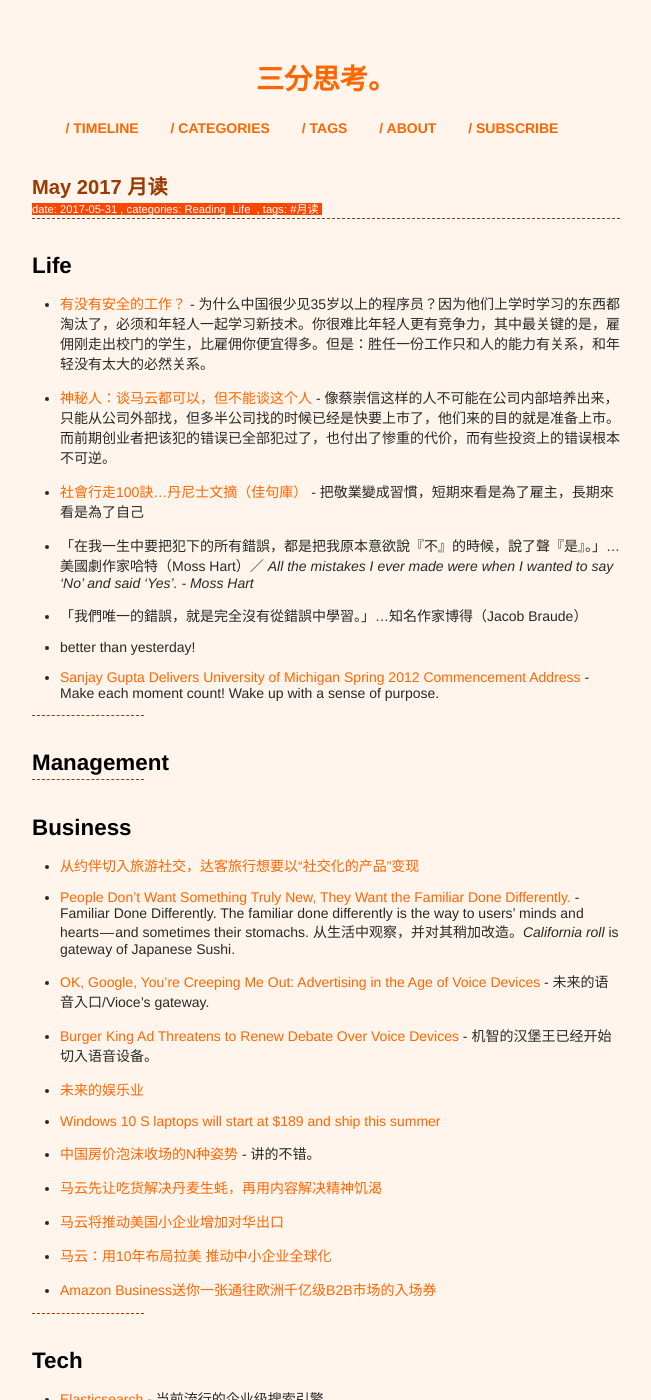
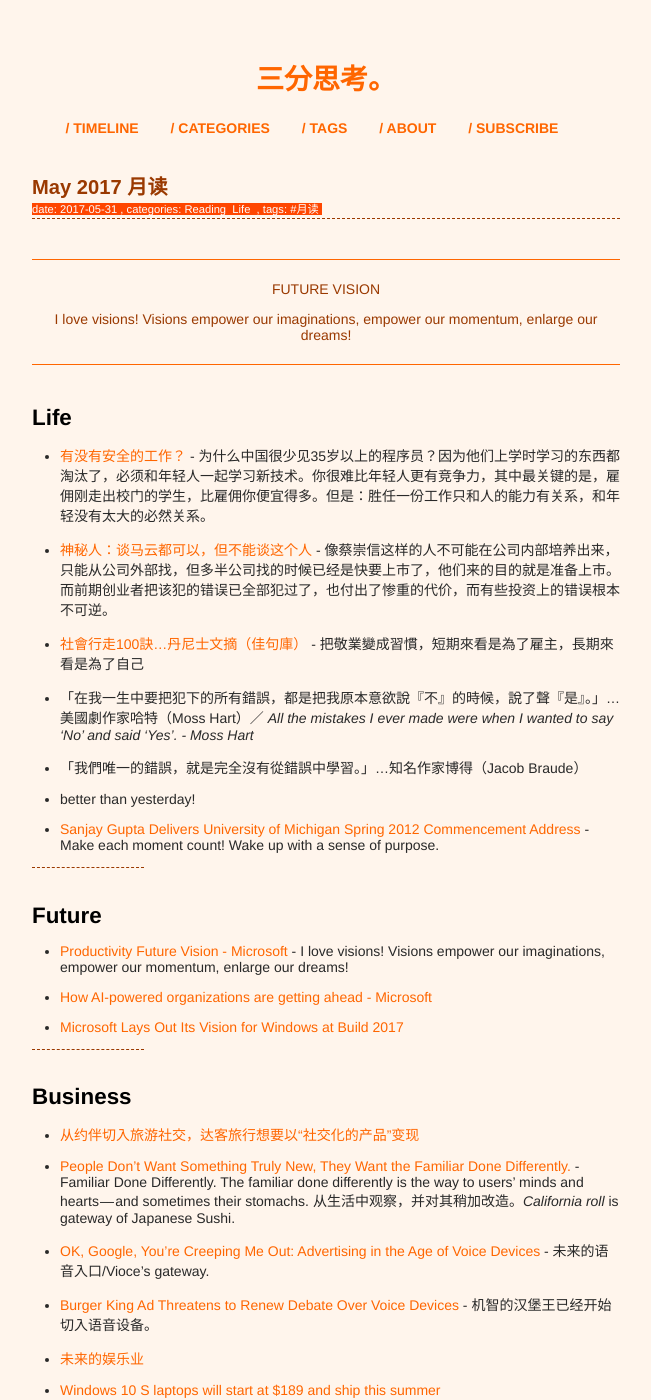
Before and after one commit to xianyuxmu/xianyuxmu.github.io, a Jekyll site: the page built from _posts/2017-05-31-monthly-reading.md, in a window 1280 px wide and 1400 px high. Shown: the whole window, without its empty margins (314-965 px from the left). Built offline with Jekyll 4.4.1, drawn with Linux system fonts in a browser that asks for light colours; comment, search, counter and statistics services are not loaded; some of the changed text lies outside the part shown.

Commit message:
Reading 17

```diff
--- a/_posts/2017-05-31-monthly-reading.md
+++ b/_posts/2017-05-31-monthly-reading.md
@@ -9,6 +9,14 @@ tags:
 - 月读
 
 ---
+
+<blockquote class="blockquote-center">
+<p>FUTURE VISION</p>
+<p>
+I love visions! Visions empower our imaginations, empower our momentum, enlarge our dreams!
+</p>
+</blockquote>
+
 
 ## Life
 
@@ -22,7 +30,11 @@ tags:
 
 ----
 
-## Management
+## Future
+
+- [Productivity Future Vision - Microsoft](https://www.microsoft.com/enterprise/productivityvision/default.aspx) - I love visions! Visions empower our imaginations, empower our momentum, enlarge our dreams!
+- [How AI-powered organizations are getting ahead - Microsoft](https://enterprise.microsoft.com/en-us/articles/roles/it-leader/ai-powered-organizations-getting-ahead/)
+- [Microsoft Lays Out Its Vision for Windows at Build 2017](http://www.tested.com/tech/windows/611331-microsoft-lays-out-its-vision-windows-build-2017/)
 
 
 ----
```
Also changed, not shown: other parts of _posts/2017-05-31-monthly-reading.md (+1 -0 lines).
